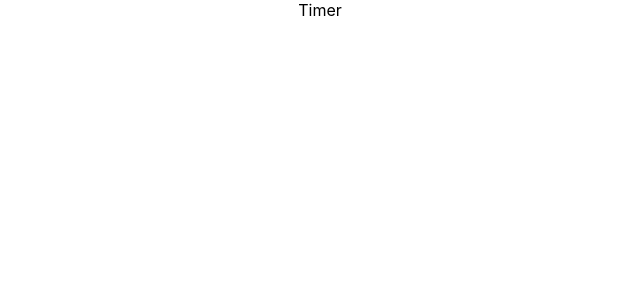
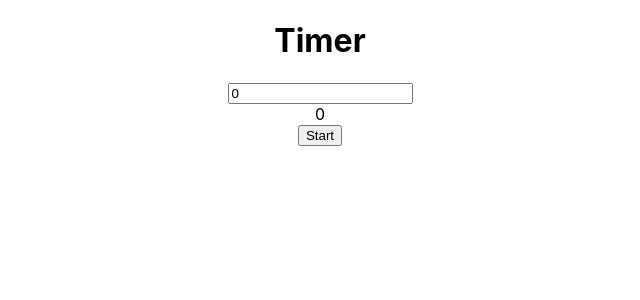
Before and after one commit to akshaykanherkar7/CompanyPracticeWork, a React (Create React App) app: page / in a window 1280 px wide. Shown: the top 300 px of the page, without its empty margins (320-960 px from the left). Built offline with nearby package versions, Linux system fonts and the light colour scheme.

Commit message:
Added: Timer

```diff
--- a/src/Components/Timer/Timer.jsx
+++ b/src/Components/Timer/Timer.jsx
@@ -1,9 +1,46 @@
-import React from 'react'
+import React, { useEffect, useState } from "react";
 
 const Timer = () => {
+  const [timer, setTimer] = useState(0);
+  const [value, setValue] = useState(0);
+  const [toggle, setToggle] = useState(true);
+
+  useEffect(() => {
+    let id = setInterval(() => {
+      if (timer < 1) {
+        clearInterval(id);
+      } else {
+        setTimer((prev) => prev - 1);
+      }
+    }, 1000);
+
+    return () => {
+      clearInterval(id);
+    };
+  }, [timer]);
+
+  const handleOnClick = () => {
+    setTimer(value);
+    if (toggle) {
+      setToggle(false);
+    } else {
+      setToggle(true);
+      setTimer(0);
+    }
+  };
   return (
-    <div>Timer</div>
-  )
-}
+    <div>
+      <h1>Timer</h1>
+      <input
+        type="text"
+        value={value}
+        onChange={(e) => setValue(e.target.value)}
+      />
+      <br />
+      <div>{timer}</div>
+      <button onClick={handleOnClick}>{toggle ? "Start" : "Reset"}</button>
+    </div>
+  );
+};
 
-export default Timer
+export default Timer;
```
